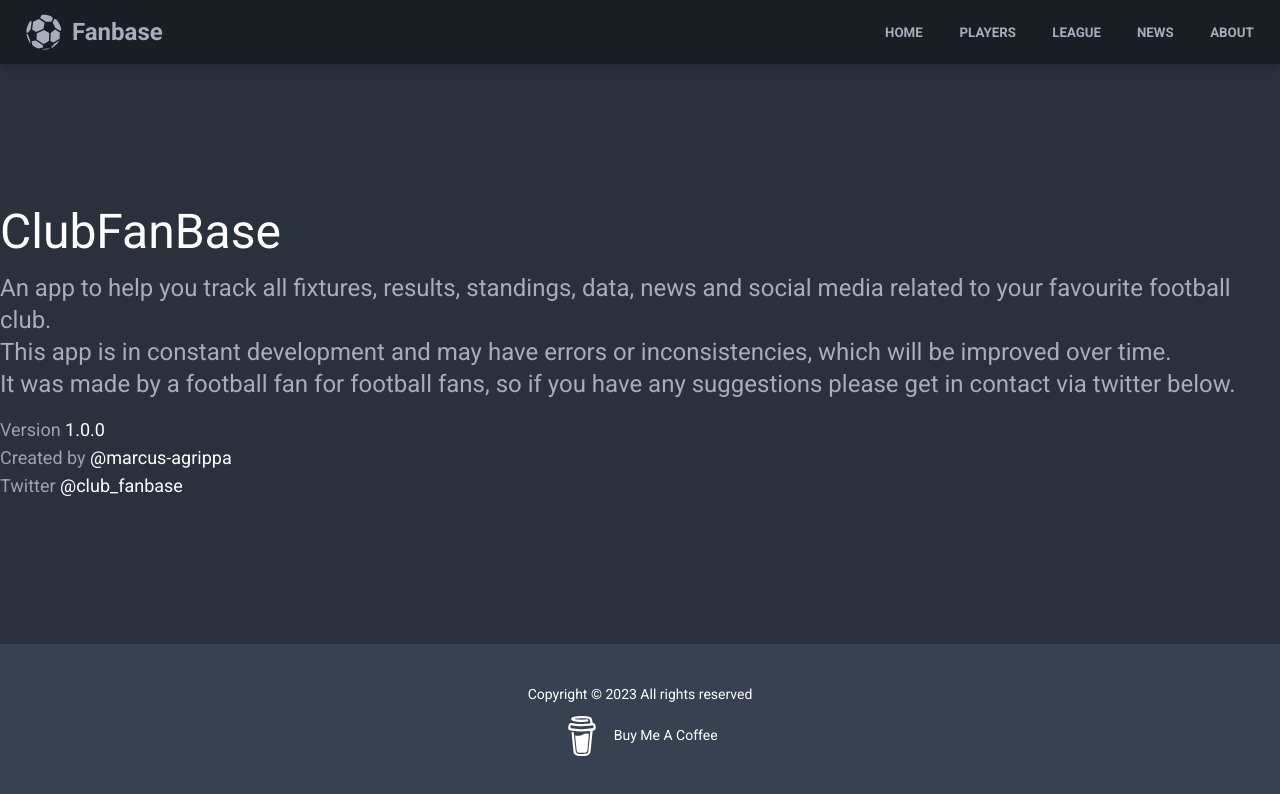
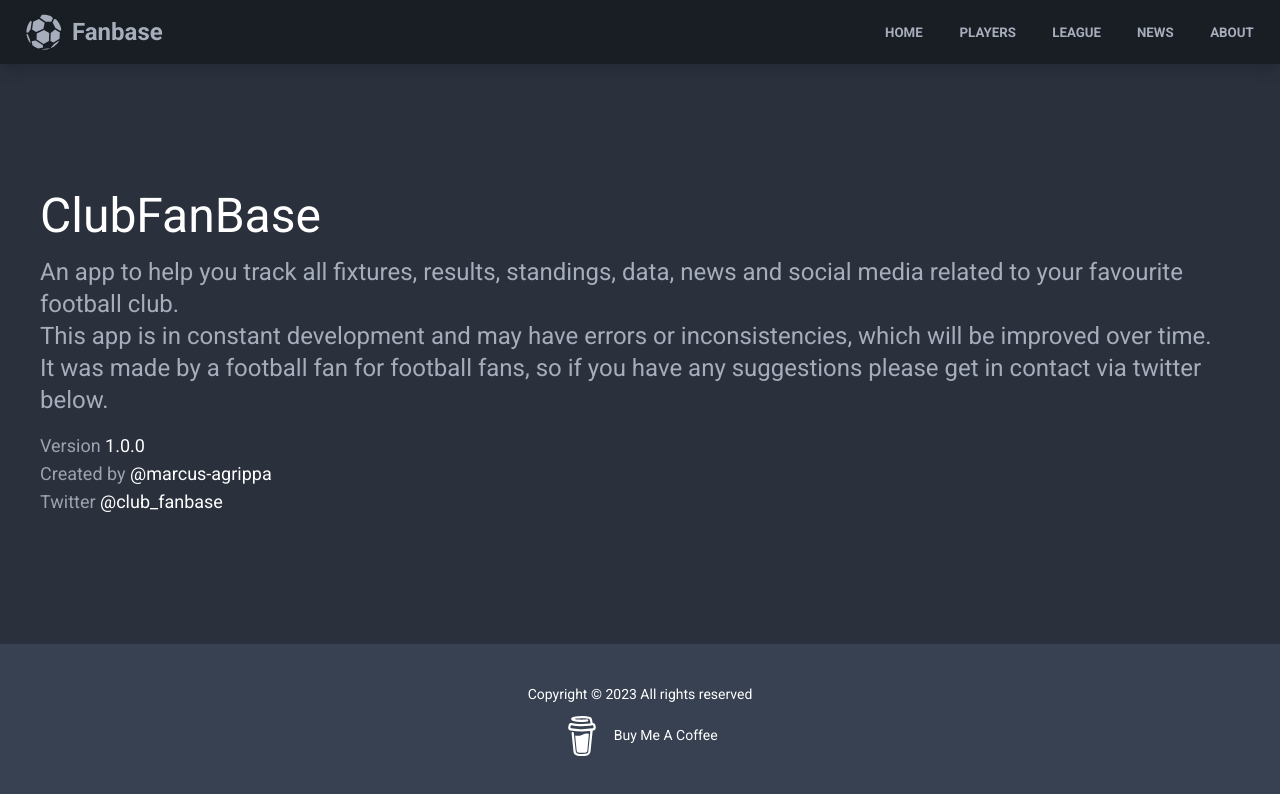
Before and after one commit to marcus-agrippa/fanbase-official, a React (Create React App) app: page /about in a window 1280 px wide. Shown: the top 794 px of the page. Built offline with nearby package versions, Linux system fonts and the light colour scheme; no server answers; the HTML template or start-up script is replaced by a standard one.

Commit message:
add padding to about page

```diff
--- a/src/pages/About.jsx
+++ b/src/pages/About.jsx
@@ -2,7 +2,7 @@ import React from 'react'
 
 const About = () => {
   return (
-    <div>
+    <div className='p-10'>
       <h1 className='text-2xl mb-4 md:text-5xl text-white'>ClubFanBase</h1>
       <p className='mb-4 text-lg font-light md:text-2xl'>An app to help you track all fixtures, results, standings, data, news and social media related to your favourite football club.<br></br> This app is in constant development and may have errors or inconsistencies, which will be improved over time.<br></br> It was made by a football fan for football fans, so if you have any suggestions please get in contact via twitter below.</p>
       <p className='text-lg text-gray-400'>Version <span className='text-white'>1.0.0</span></p>
```
